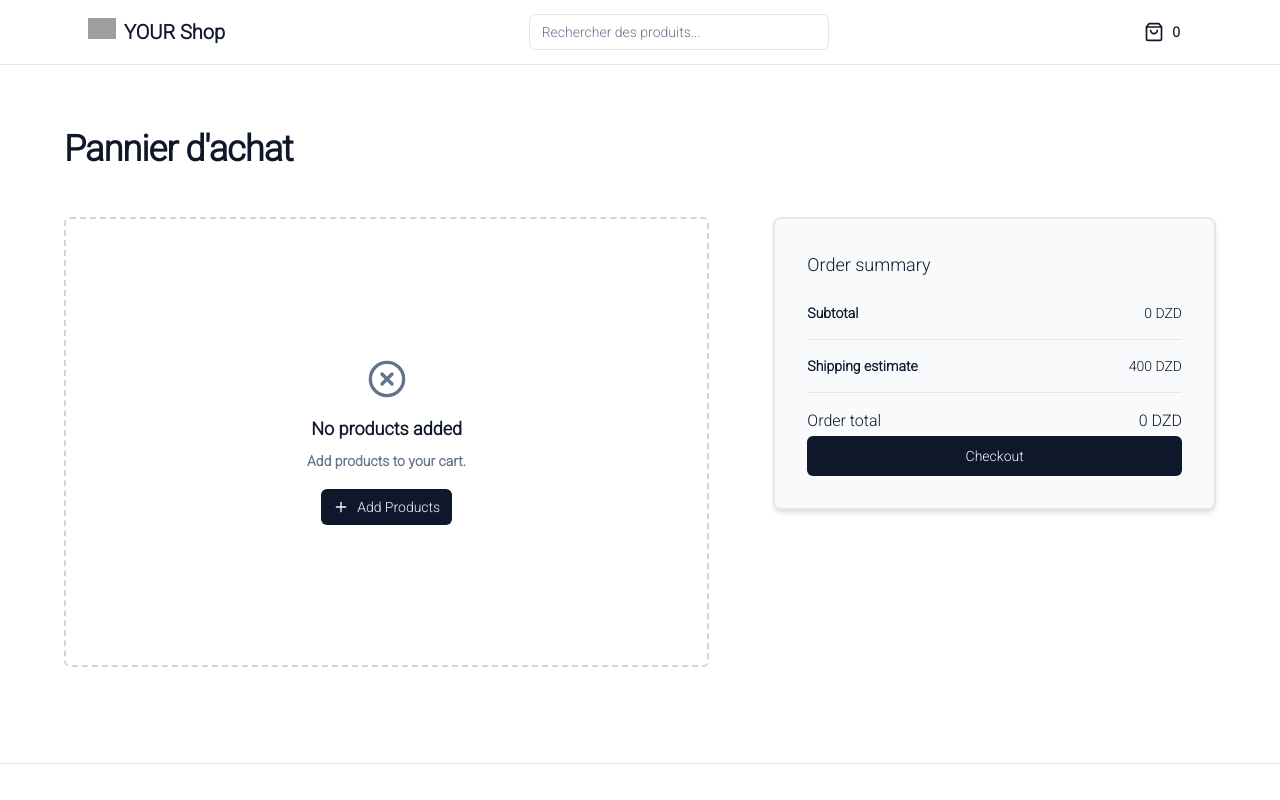
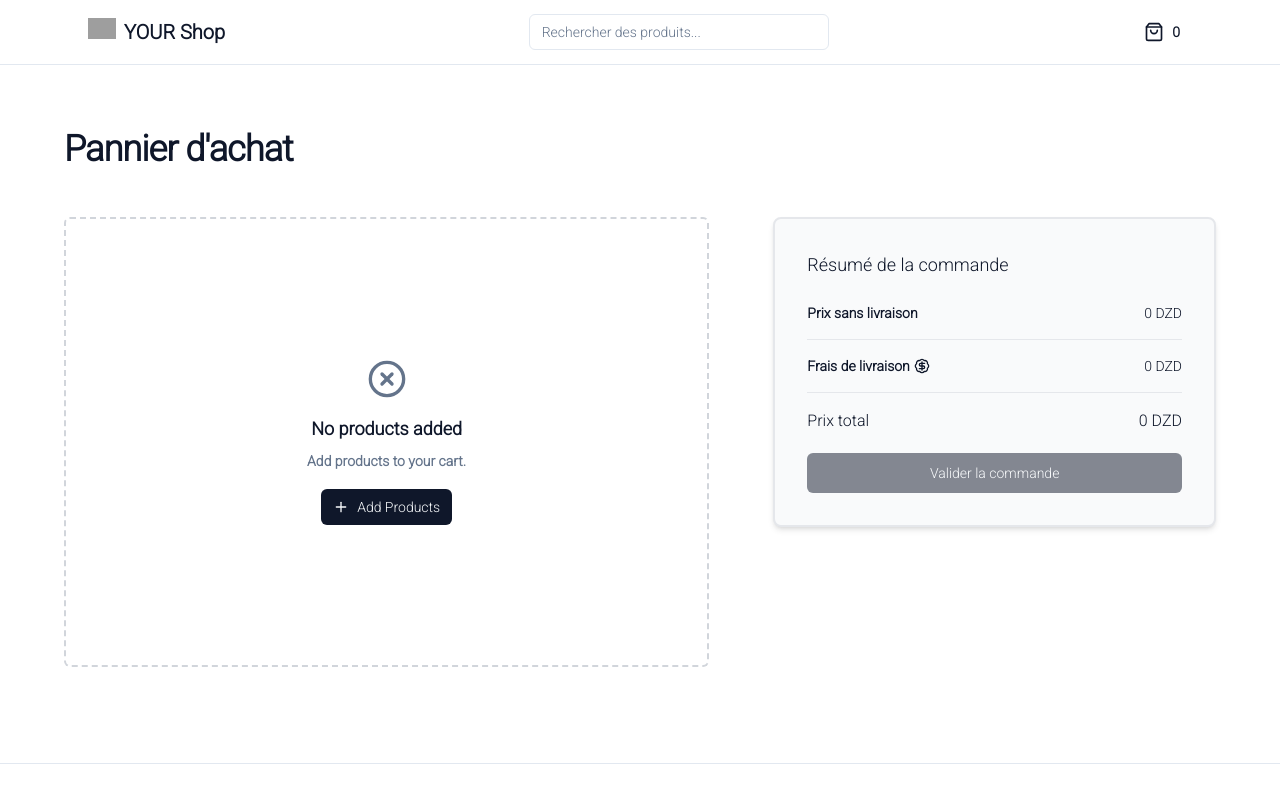
Before and after one commit to Younesfdj/YOUR-Shop-Frontend, a React (Vite) app: page /cart in a window 1280 px wide. Shown: the top 800 px of the page. Built offline with nearby package versions, Linux system fonts and the light colour scheme; grey boxes are pictures that could not be loaded.

Commit message:
feat: added order price count

```diff
--- a/src/components/cart-summary.tsx
+++ b/src/components/cart-summary.tsx
@@ -1,33 +1,27 @@
-"use client";
-
 import { useState, useEffect } from "react";
 
 import { Button } from "./ui/button";
-import {
-  Dialog,
-  DialogContent,
-  DialogDescription,
-  DialogFooter,
-  DialogHeader,
-  DialogTitle,
-  DialogTrigger,
-} from "./ui/dialog";
-import { Input } from "./ui/input";
-import { Label } from "./ui/label";
-import { useToast } from "./ui/use-toast";
-import { ArrowRight } from "lucide-react";
-import { Link } from "react-router-dom";
+import { BadgeDollarSign } from "lucide-react";
+import useCartStore from "../store/useCartItems";
 
 export function CartSummary() {
-  const [isLoading, setIsLoading] = useState(false);
-  const [email, setEmail] = useState("");
-  const [firstname, setFirstName] = useState("");
-  const [lastname, setLastName] = useState("");
-  const [address, setAddress] = useState("");
-  const [phone, setPhone] = useState(0);
-  const { toast } = useToast();
   const [totalPrice, setTotalPrice] = useState(0);
   const [subTotalPrice, setSubTotalPrice] = useState(0);
+
+  const { cartItems } = useCartStore();
+
+  const calculateTotalPrice = () => {
+    let total = 0;
+    cartItems.forEach((item) => {
+      total += item.ProductPrice * item.ProductOrderQuantity;
+    });
+    setTotalPrice(Math.round(total * 1000) / 1000);
+    setSubTotalPrice(Math.round(total * 1000) / 1000);
+  };
+
+  useEffect(() => {
+    calculateTotalPrice();
+  }, [cartItems]);
 
   return (
     <section
@@ -35,35 +29,36 @@ export function CartSummary() {
       className="mt-16 rounded-lg border-2 border-gray-200 bg-gray-50 px-4 py-6 shadow-md dark:border-gray-900 dark:bg-black sm:p-6 lg:col-span-5 lg:mt-0 lg:p-8"
     >
       <h2 id="summary-heading" className="text-lg font-medium">
-        Order summary
+        Résumé de la commande
       </h2>
 
       <dl className="mt-6 space-y-4">
         <div className="flex items-center justify-between">
-          <dt className="text-sm">Subtotal</dt>
+          <dt className="text-sm">Prix sans livraison</dt>
           <dd className="text-sm font-medium">
             {totalPrice} {"DZD"}
           </dd>
         </div>
         <div className="flex items-center justify-between border-t border-gray-200 pt-4 dark:border-gray-600">
           <dt className="flex items-center text-sm">
-            <span>Shipping estimate</span>
+            <span className="flex gap-1">
+              Frais de livraison <BadgeDollarSign className="w-4 h-5" />
+            </span>
           </dt>
-          <dd className="text-sm font-medium">400 DZD</dd>
+          <dd className="text-sm font-medium">0 DZD</dd>
         </div>
         <div className="flex items-center justify-between border-t border-gray-200 pt-4 dark:border-gray-600">
-          <dt className="text-base font-medium">Order total</dt>
+          <dt className="text-base font-medium">Prix total</dt>
           <dd className="text-base font-medium">
             {subTotalPrice} {"DZD"}
           </dd>
         </div>
       </dl>
       <Button
-        onClick={() => setIsLoading(true)}
-        className="w-full"
-        disabled={isLoading}
+        className="w-full mt-5"
+        disabled={cartItems.length > 0 ? false : true}
       >
-        Checkout
+        Valider la commande
       </Button>
     </section>
   );
```
